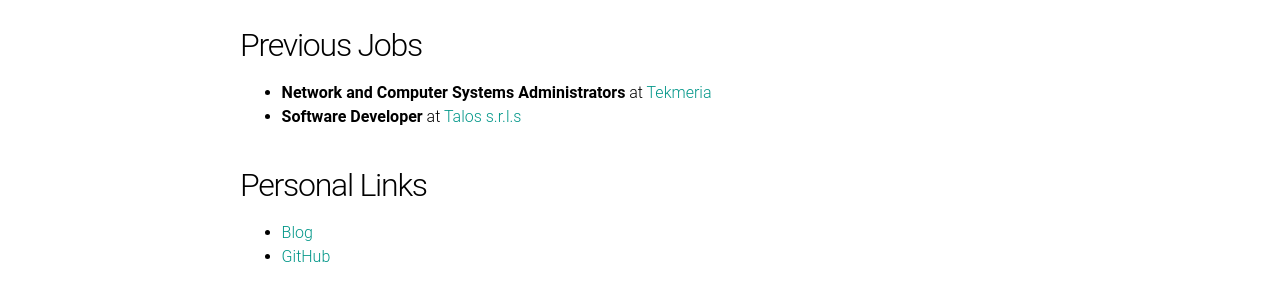
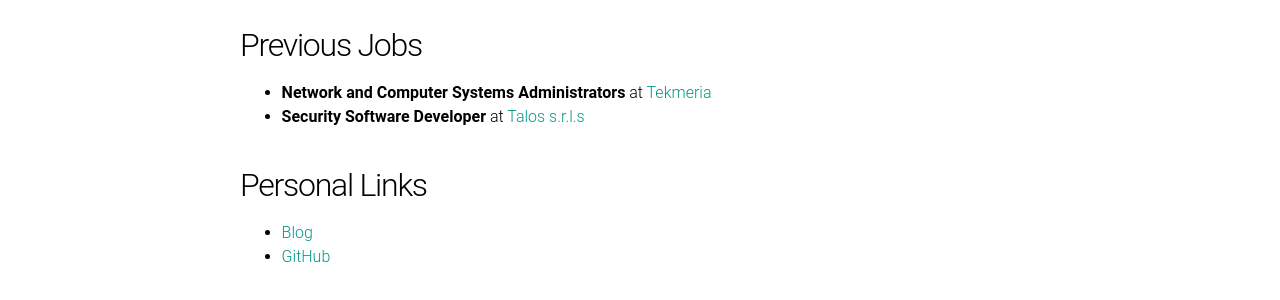
Before and after one commit to CSecLab/cseclab.github.io, a Jekyll site: the page built from aonzoHP.md, in a window 1280 px wide. Shown: the part 942-1242 px from the top of the page. Built offline with Jekyll 4.4.1, drawn with Linux system fonts in a browser that asks for light colours.

Commit message:
Update aonzoHP.md

```diff
--- a/aonzoHP.md
+++ b/aonzoHP.md
@@ -23,7 +23,7 @@
 
 ## Previous Jobs
 - **Network and Computer Systems Administrators** at [Tekmeria](http://teknoos.it)
-- **Software Developer** at [Talos  s.r.l.s](http://www.talos-sec.com)
+- **Security Software Developer** at [Talos  s.r.l.s](http://www.talos-sec.com)
 
 ## Personal Links
 - [Blog](https://sixthevicious.wordpress.com/)
```
